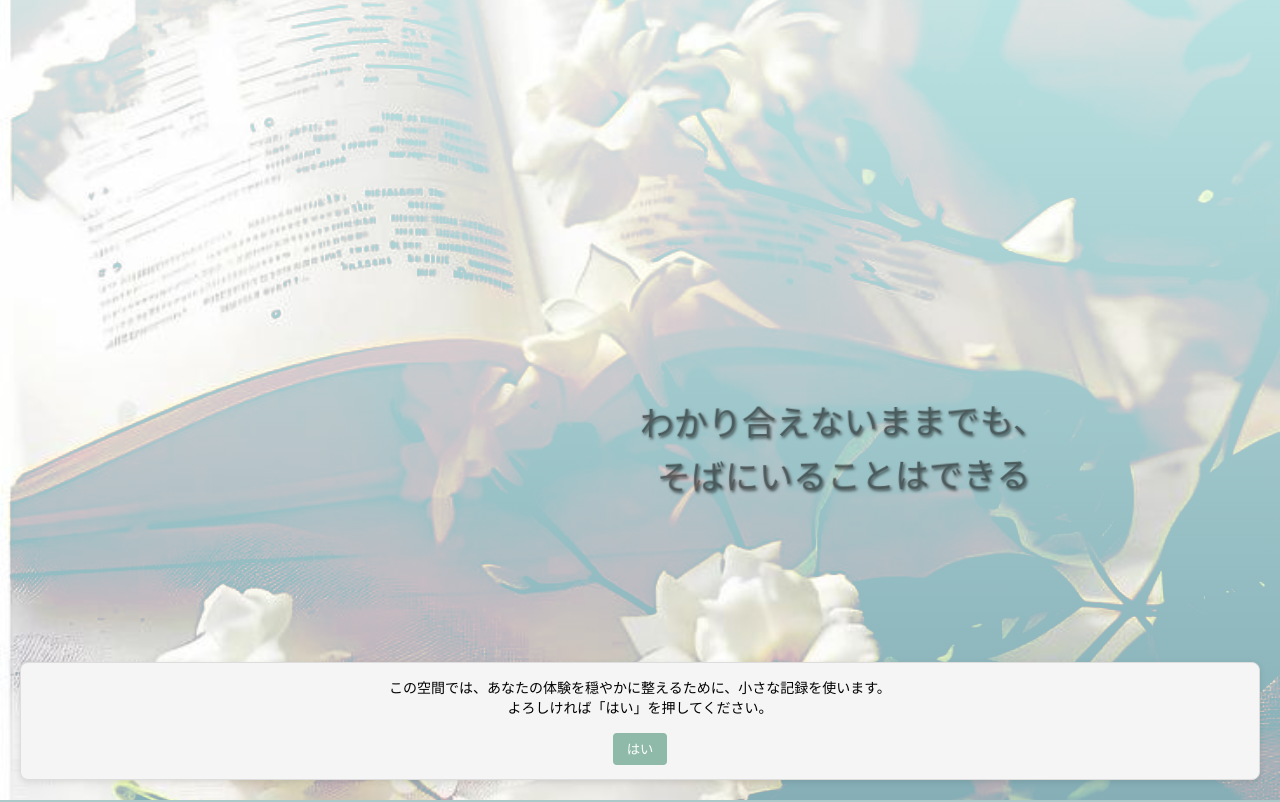
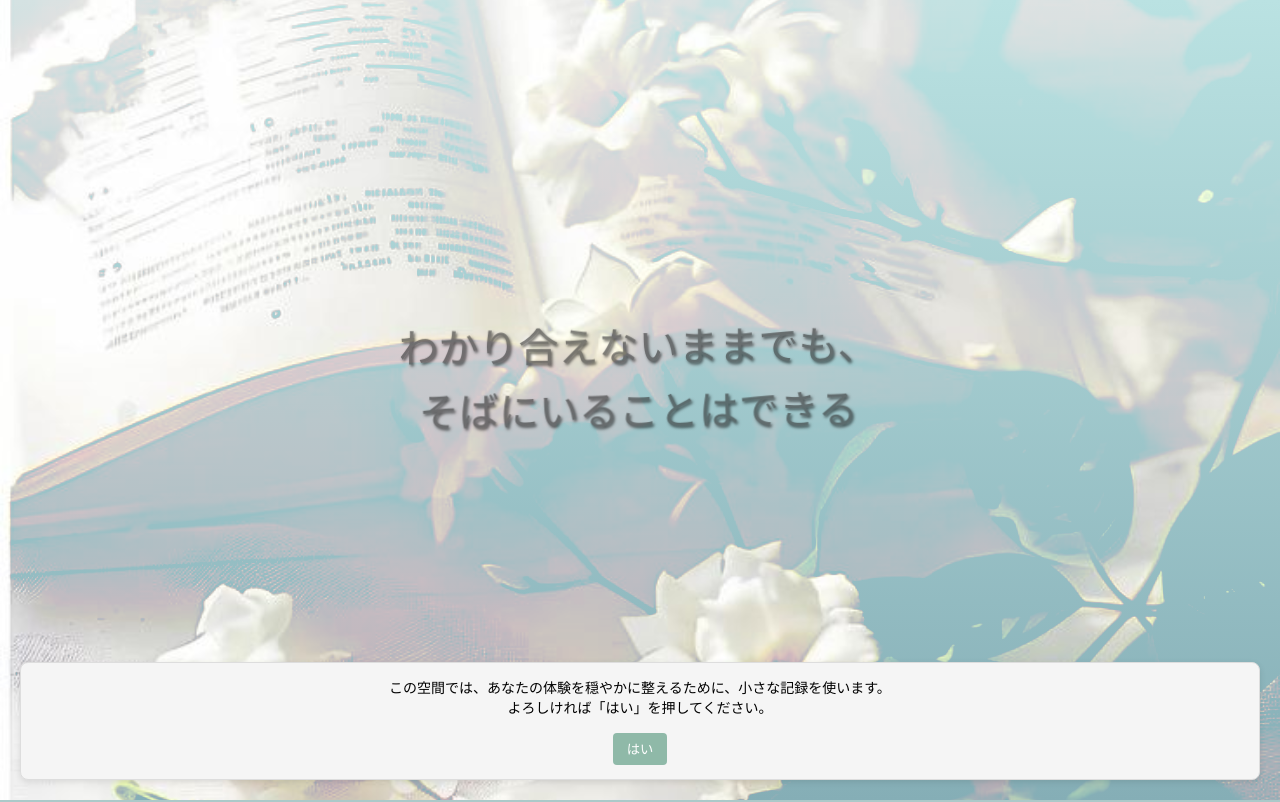
Before and after one commit to codeAchsh/TheShadowOfWords, a plain HTML site: page index.html in a window 1280 px wide. Shown: the top 802 px of the page. Drawn offline with Linux system fonts and the light colour scheme.

Commit message:
Update style.css

```diff
--- a/style.css
+++ b/style.css
@@ -12,26 +12,30 @@ body{
     background-size: cover;
     background-blend-mode: lighten;
 }
-
-.shadow-word {
+  .shadow-word {
+    top: 40%;
+    display: flex;
+    justify-content: center;
+    text-align: center;
+    position: relative;
+    width: 100%;
+    min-height: calc(100vh - 200px);
+    overflow: hidden;
     position: absolute;
-    top: 50%;
-    left: 50%;
-    transform: translate(-50%, -50%);
-    opacity: 0;
-    transition: opacity 2s ease-in, transform 2s ease-out;
-    font-size: 34px;
-    color: #111;
-    text-align: center;
+    font-size: 40px;
+    color: #2c2c2c;
     max-width: 90vw;
+    padding-left: 5%;
     word-wrap: break-word;
     white-space: pre-wrap;
     z-index: 10;
     text-shadow: 1.5px 1.5px 3px rgba(0,0,0,1);
-    font-family: 'Hiragino Mincho ProN', serif;
+    font-family: "Lora", serif;
     animation: sway 6s ease-in-out infinite;
     font-weight: 500;
     line-height: 1.6;
+    opacity: 0;
+    transition: opacity 2s ease-in, transform 2s ease-out;
 }
 footer {
     background-color: #abc9c9;
```
